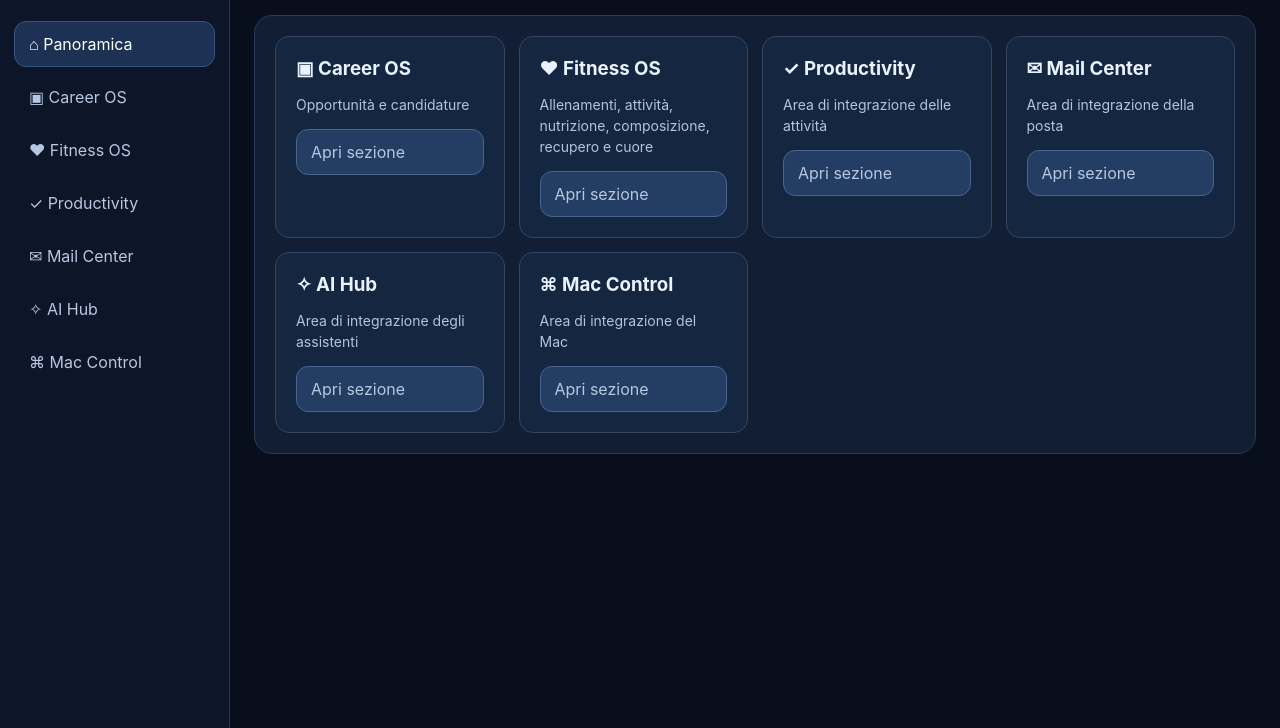
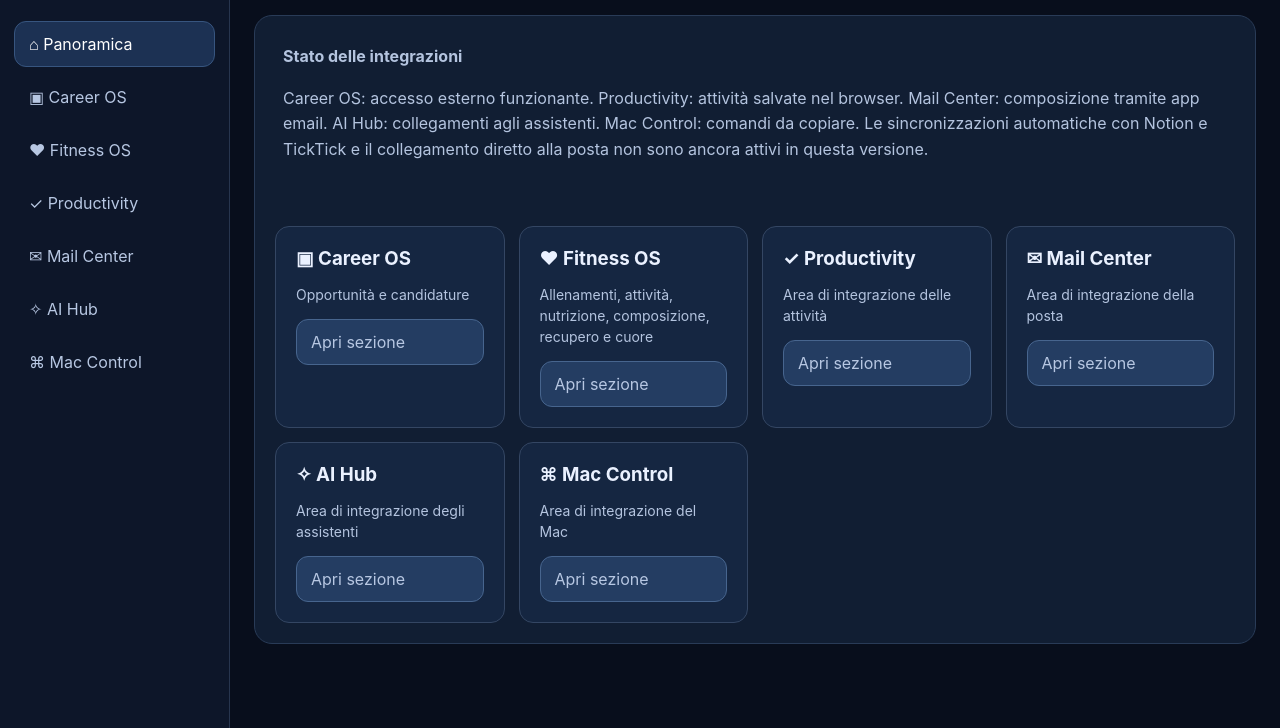
Before and after one commit to Bayes92/Job-Dashboard, a plain HTML site: page unified/index.html in a window 1280 px wide. Shown: the part 72-800 px from the top of the page. Drawn offline with Linux system fonts and the light colour scheme.

Commit message:
Clarify live versus pending Mission Control integrations on home screen

```diff
--- a/unified/index.html
+++ b/unified/index.html
@@ -9,7 +9,7 @@ const nav=document.getElementById('nav'),content=document.getElementById('conten
 tabs.forEach(([id,label])=>{const b=document.createElement('button');b.textContent=label;b.dataset.tab=id;b.onclick=()=>show(id);nav.appendChild(b)});
 function show(id){if(!tabs.some(t=>t[0]===id))id='home';location.hash=id;const item=tabs.find(t=>t[0]===id);document.getElementById('heading').textContent=item[1].replace(/^[^ ]+ /,'');document.getElementById('description').textContent=item[2];nav.querySelectorAll('button').forEach(b=>b.setAttribute('aria-selected',String(b.dataset.tab===id)));content.replaceChildren();reload.hidden=!['career','fitness','productivity','mail','ai','mac'].includes(id);
 if(id==='career'){const box=document.createElement('div');box.className='empty';const heading=document.createElement('h3');heading.textContent='Career OS si apre in una scheda separata';const desc=document.createElement('p');desc.textContent='Il sito Career OS non consente di essere incorporato in questa dashboard. Aprilo direttamente: le tue candidature e i tuoi dati rimangono nella versione esistente.';const a=document.createElement('a');a.href=career;a.target='_blank';a.rel='noopener noreferrer';a.textContent='Apri Career OS';box.append(heading,desc,a);content.appendChild(box);reload.hidden=true;return}if(id==='fitness'||id==='productivity'||id==='mail'||id==='ai'||id==='mac'){const url=id==='career'?career:id==='fitness'?fitness:id==='productivity'?'./productivity.html':id==='mail'?'./mail-center.html':id==='ai'?'./ai-hub.html':'./mac-control.html';const frame=document.createElement('iframe');frame.className='frame';frame.title=item[1];frame.src=url;frame.referrerPolicy='strict-origin-when-cross-origin';content.appendChild(frame);const p=document.createElement('p');p.style.padding='0 20px';const a=document.createElement('a');a.href=url;a.target='_blank';a.rel='noopener noreferrer';a.textContent='Apri '+item[1]+' in una nuova scheda';p.appendChild(a);content.appendChild(p);reload.onclick=()=>{frame.src=url};return}
-if(id==='home'){const cards=document.createElement('div');cards.className='cards';for(const key of ['career','fitness','productivity','mail','ai','mac']){const t=tabs.find(t=>t[0]===key),c=document.createElement('div');c.className='card';const h=document.createElement('h3');h.textContent=t[1];const p=document.createElement('p');p.textContent=t[2];const b=document.createElement('button');b.textContent='Apri sezione';b.onclick=()=>show(key);c.append(h,p,b);cards.appendChild(c)}content.appendChild(cards);return}
+if(id==='home'){const note=document.createElement('div');note.className='empty';note.innerHTML='<strong>Stato delle integrazioni</strong><p>Career OS: accesso esterno funzionante. Productivity: attività salvate nel browser. Mail Center: composizione tramite app email. AI Hub: collegamenti agli assistenti. Mac Control: comandi da copiare. Le sincronizzazioni automatiche con Notion e TickTick e il collegamento diretto alla posta non sono ancora attivi in questa versione.</p>';content.appendChild(note);const cards=document.createElement('div');cards.className='cards';for(const key of ['career','fitness','productivity','mail','ai','mac']){const t=tabs.find(t=>t[0]===key),c=document.createElement('div');c.className='card';const h=document.createElement('h3');h.textContent=t[1];const p=document.createElement('p');p.textContent=t[2];const b=document.createElement('button');b.textContent='Apri sezione';b.onclick=()=>show(key);c.append(h,p,b);cards.appendChild(c)}content.appendChild(cards);return}
 const p=document.createElement('p');p.className='empty';p.textContent='Sezione predisposta. Le connessioni ai servizi esterni saranno aggiunte dopo aver verificato le autorizzazioni e le API disponibili.';content.appendChild(p)}
 window.addEventListener('hashchange',()=>show(location.hash.slice(1)));show(location.hash.slice(1)||'home');
 </script></body></html>
```
